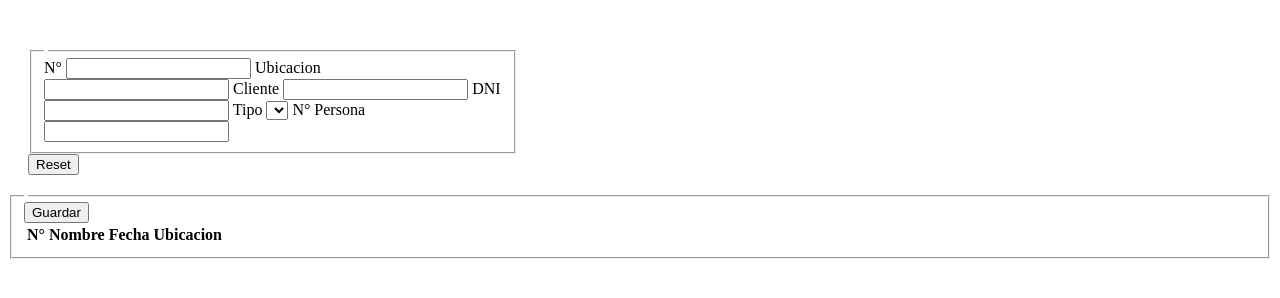
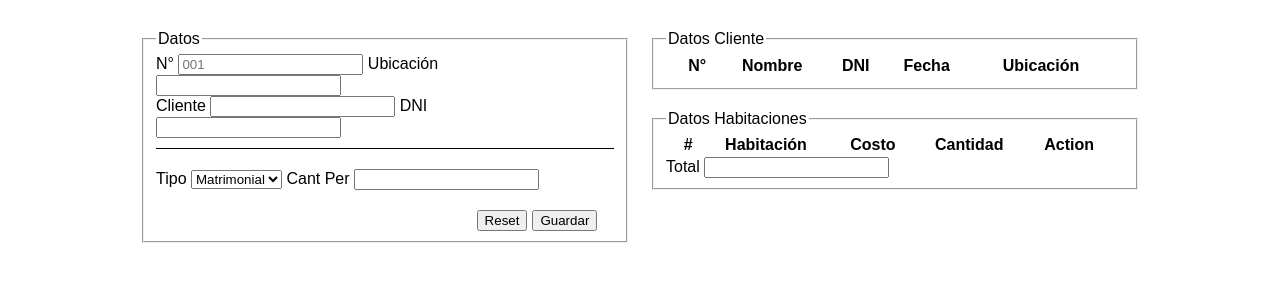
Before and after one commit to YeiserAM/PracticaLp1, a plain HTML site: page index.html in a window 1280 px wide. Drawn offline with Linux system fonts and the light colour scheme.

Commit message:
yeeeeeeeeeeeeeee

```diff
--- a/index.html
+++ b/index.html
@@ -8,48 +8,74 @@
     <link rel="stylesheet" href="stile.css">
 </head>
 <body>
-    <header>
+    <header></header>
     <main>
-             <form action="" class="hotel">
+            <article>
                 <fieldset>
-                 <legend></legend>
-                <label for="" class="label">N°</label>
-                <input type="text" class="input" id="number">
-                <label for="" class="label">Ubicacion</label>
-                <input type="text" class="input" id="location">
-                <label for="" class="label">Cliente</label>
-                <input type="text" class="input" id="client">
-                <label for="" class="label">DNI</label>
-                <input type="text" class="input" id="dni">
-                <label for="" class="label">Tipo</label>
-                <select name="Tipo" id="Tipo"></select>
-                <label for="" class="label">N° Persona</label>
-                <input type="text" class="input" id="Person">
+                    <legend>Datos</legend>
+                    <form>
+                        <label for="a">N°</label>
+                        <input type="text" class="input_form" id="num" placeholder="001">
+                        <label for="a">Ubicación</label>
+                        <input type="text" class="input_form" id="ubicacion">
+                        <br>
+                        <label for="a">Cliente</label>
+                        <input type="text" class="input_form" id="nom_cliente">
+                        <label for="a">DNI</label>
+                        <input type="text" class="input_form" id="num_dni">
+                    </form>
+                    <div class="left-bottom">
+                        <label for="a">Tipo</label>
+                        <select name="tipo" id="tipo">
+                            <option value="matrimonial">Matrimonial</option>
+                            <option value="economico">Casual</option>
+                        </select>
+                        <label for="a">Cant Per</label>
+                        <input type="text" id="cant_per">
+                        <br>
+                        <input type="button" id="reset" value="Reset" onclick="reset()">
+                        <input type="button" id="save" value="Guardar" onclick="save()">
+                    </div>
                 </fieldset>
-            <button class="Reset">Reset</button>
-        </form>
+            </article>
+            <aside>
                 <fieldset>
-                <legend></legend>
-        <aside class="tabla">
-                <input id="snd" type="submit" value="Guardar" class="submit" onclick="guardar()">
-                <table>
+                    <legend>Datos Cliente</legend>
+                    <table id="tabla_clientes">
                         <thead>
                             <th>N°</th>
                             <th>Nombre</th>
+                            <th>DNI</th>
                             <th>Fecha</th>
-                        <th>Ubicacion</th>
+                            <th>Ubicación</th>
                         </thead>
-                    <tbody></tbody>
+                        <tbody>
+
+                        </tbody>
                     </table>
+                </fieldset>
             </aside>
+            <aside>
+                <fieldset>
+                    <legend>Datos Habitaciones</legend>
+                    <table id="tabla_clientes">
+                        <thead>
+                            <th>#</th>
+                            <th>Habitación</th>
+                            <th>Costo</th>
+                            <th>Cantidad</th>
+                            <th>Action</th>
+                        </thead>
+                        <tbody>
+
+                        </tbody>
+                    </table>
+                    <label for="a">Total</label>
+                    <input type="text" id="total">
                 </fieldset>
+            </aside>
+        </main>
     <footer></footer>
     <script src="script.js/script.js"></script>
-    </header>
-    <nav></nav>
-    <main>
-
-    </main>
-    <footer></footer>
 </body>
 </html>
--- a/script.js/script.js
+++ b/script.js/script.js
@@ -1,26 +1,92 @@
-var i=0;
-var datos = document.getElementsByTagName("tbody")[0].innerHTML;
-function guardar(){
-    let ubi = document.getElementById("ubicacion").value;
-    let client = document.getElementById("cliente").value;
-    let dni = document.getElementById("DNI").value;
-    console.log(ubi);
-    console.log(client);
-    console.log(dni);
 
-    datos = datos + "<tr><td>"+(i+1)+"</td><td>"+ubi+"</td><td>"
-    +client+"</td><td>"+dni+"</td></tr>";
-    document.getElementsByTagName('tbody')[0].innerHTML =  datos;
-    document.getElementById("ubicacion").value="";
-    document.getElementById("cliente").value="";
-    document.getElementById("DNI").value="";
-    let data = document.getElementsByTagName("td");
-    alinear_tdata(data);
-    i+=1;
+var clientes = [];
+var rooms = [];
+
+function save() {
+
+    if (clientes.length == 0) {
+        let ubic = document.getElementById('ubicacion').value;
+        let cli = document.getElementById('nom_cliente').value;
+        let dn = document.getElementById('num_dni').value;
+        let f = new Date();
+
+        var obj_client = {
+            name:cli,
+            ubication:ubic,
+            dni:dn,
+            date:f
+        }
+        clientes.push(obj_client);
+        listar_clientes();
+        document.getElementById('ubicacion').disabled = "disabled";
+        document.getElementById('nom_cliente').disabled = "disabled"
+        document.getElementById('num_dni').disabled = "disabled"
+        document.getElementById('num').disabled = "disabled"
+    }
+
+    let tip = document.getElementById('tipo').value;
+    let cant = document.getElementById('cant_per').value;
+    let c = parseInt(cant);
+
+    let pri = (tip == 'matrimonial') ? 250 : 150;
+
+    var obj_room = {
+        type: tip,
+        price:pri,
+        amount:c
+    }
+
+    rooms.push(obj_room);
+
+    listar_rooms();
+    document.getElementById('cant_per').value = 0;
+
 }
-function alinear_tdata(data){
-    for (let i = 0; i < data.length; i++) {
-        const element = array[i];
-        element.classList-addEventListener('dato');
+
+function listar_clientes() {
+    for (let i = 0; i < clientes.length; i++) {
+        const element = clientes[i];
+        let fecha = element.date.getDate() + "/" + (element.date.getMonth() +1) + "/" + element.date.getFullYear();
+        document.getElementsByTagName('tbody')[0].innerHTML = '<tr><td>'+ (i+1) +'</td><td>'+ element.name +'</td>'+
+        '<td>'+ element.dni +'</td><td>'+ fecha +'</td><td>'+ element.ubication +'</td></tr>';
     }
 }
+
+function listar_rooms() {
+
+    let contenedor = '';
+    let tot = 0.0;
+    for (let i = 0; i < rooms.length; i++) {
+        const element = rooms[i];
+        tot += (element.price*element.amount);
+        contenedor += '<tr><td>' + (i+1) + '</td><td>' + element.type + '</td>'+
+        '<td>' + element.price + '</td><td>' + element.amount + '</td><td><img src="images/delete.png" width="30px" onclick="delete_room(' + i +')"></td></tr>';
+    }
+    document.getElementsByTagName('tbody')[1].innerHTML = contenedor;
+    document.getElementById('total').value = tot;
+}
+
+function reset() {
+    document.getElementsByTagName('tbody')[1].innerHTML = "";
+    document.getElementsByTagName('tbody')[0].innerHTML = "";
+    clientes.splice(0, clientes.length);
+    rooms.splice(0, rooms.length);
+    document.getElementById('ubicacion').disabled = false;
+    document.getElementById('nom_cliente').disabled = false;
+    document.getElementById('num_dni').disabled = false;
+    document.getElementById('num').disabled = false;
+    document.getElementById('total').value = "";
+    document.getElementById('ubicacion').value = "";
+    document.getElementById('nom_cliente').value = "";
+    document.getElementById('num_dni').value = "";
+    document.getElementById('num').value = "";
+}
+
+function delete_room(index) {
+    console.log(index);
+    if (confirm("Confirmar eliminación de habitación")) {
+
+        rooms.splice(index , 1);
+        listar_rooms();
+    }
+}
--- a/stile.css
+++ b/stile.css
@@ -1,19 +1,62 @@
-*{
-    box-sizing: border-box;
+
+body{
+    margin: 0;
+    font-family: sans-serif;
 }
-.hotel{
-    width: 530px;
-    max-width: 100%;
-    margin: rigth;
-    margin-top: 30px;
-    padding: 20px;
+
+main{
+    width: 1000px;
+    float: auto;
+    display: block;
+    margin: auto;
+    padding-top: 20px;
+}
+
+article{
+    padding-top: 10px;
+    padding-bottom: 10px;
+    width: 49%;
+    float: left;
+    max-width: 50%;
+    margin: auto;
+    box-shadow: 0 0 20px 1px rgba(255, 255, 255, 0.3);
+}
+
+aside{
+    padding-top: 10px;
+    padding-bottom: 10px;
+    width: 49%;
+    float: right;
+    max-width: 50%;
+    margin: auto;
+    box-shadow: 0 0 20px 1px rgba(255, 255, 255, 0.3);
 
 }
-.tabla{
-    width: 530px;
-    max-width: 100%;
-    margin: rigth;
-    margin-top: auto;
-    padding: auto;
 
+.input_y{
+    margin-top: 10px;
+    background: transparent;
+    border: 1px solid rgba(25, 0, 255, 0.349);
 }
+
+.left-bottom{
+    margin-top: 10px;
+    border-top: 1px solid black;
+    padding-top: 20px;
+}
+
+input[type="button"]{
+    margin-top: 20px;
+    margin-left: 70%;
+    vertical-align: bottom;
+    float: left;
+}
+
+#save{
+    margin-left: 5px;
+}
+
+table{
+    width: 95%;
+    margin: auto;
+}
```
Also changed, not shown: images/delete.png (added). Lines whose indentation alone changed are shown as unchanged.
